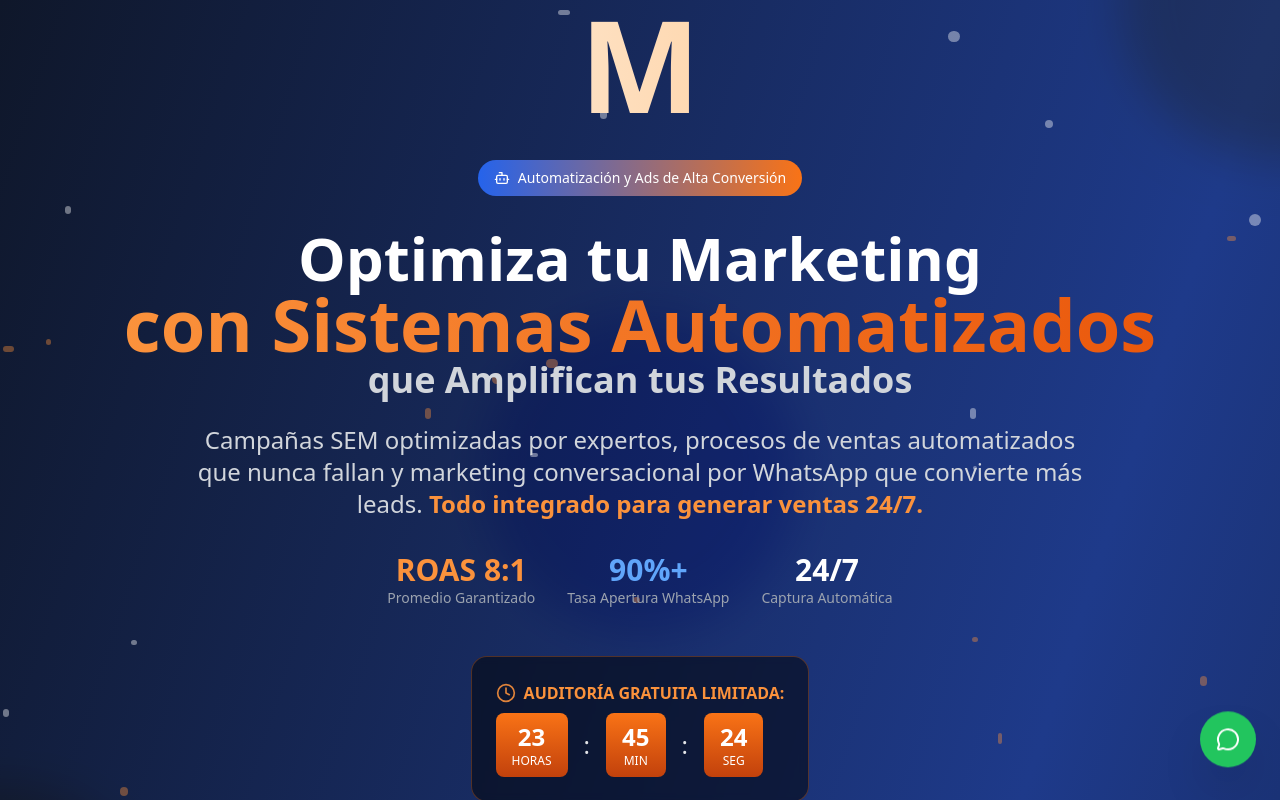
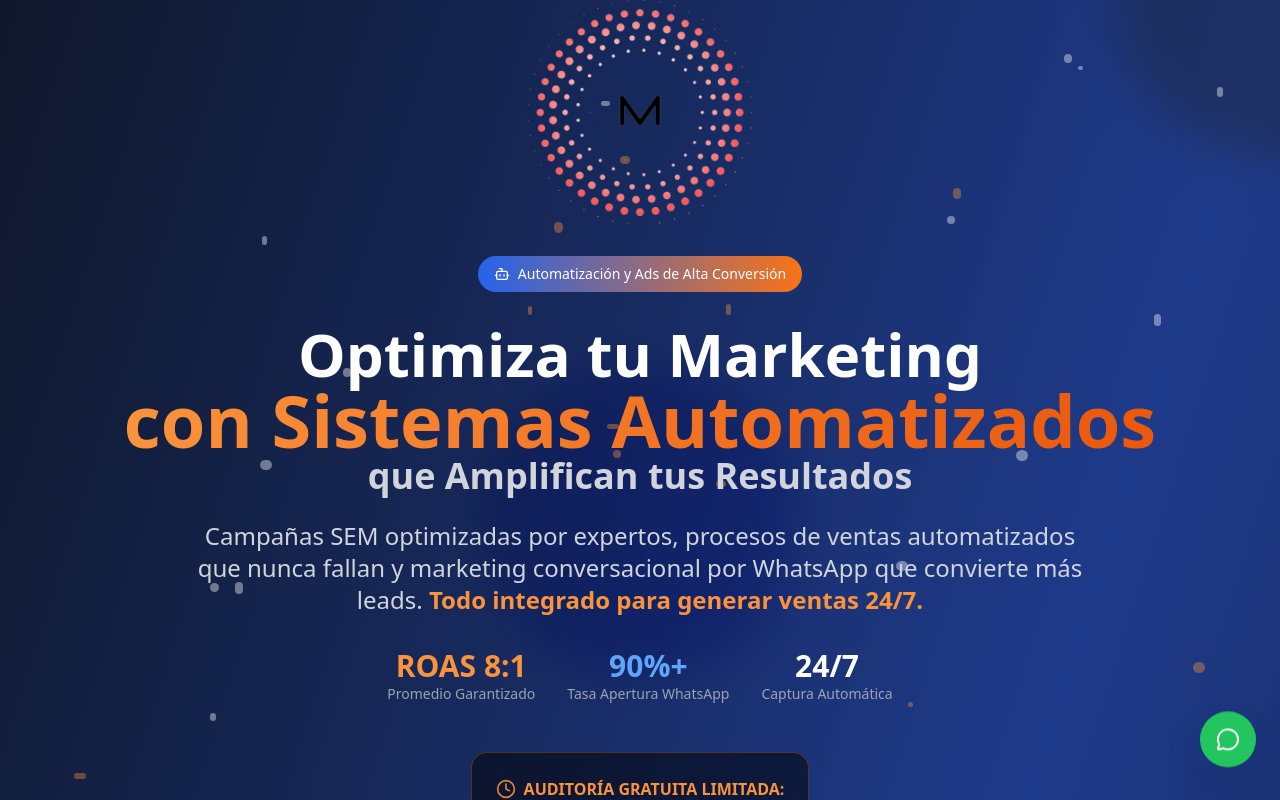
Before and after one commit to wizard-cloud/workspace, a React (Vite) app: page / in a window 1280 px wide. Shown: the top 800 px of the page. Built offline with nearby package versions, Linux system fonts and the light colour scheme.

Commit message:
Primer caso

```diff
--- a/src/MarketingAgencyLanding.tsx
+++ b/src/MarketingAgencyLanding.tsx
@@ -180,9 +180,19 @@ const MarketingAgencyLanding = () => {
 
         <div className={`relative z-10 text-center max-w-6xl mx-auto transition-all duration-1000 ${isVisible ? 'opacity-100 translate-y-0' : 'opacity-0 translate-y-10'}`}>
           {/* Logo M */}
-          <div className="text-8xl md:text-9xl font-bold mb-8 bg-gradient-to-r from-white to-orange-300 bg-clip-text text-transparent">
-            M
-          </div>
+          <div className="mb-8 flex justify-center">
+
+	<img
+    src="/logo2.png"
+
+	alt="Logo de la marca"
+
+	className="w-32 md:w-48 lg:w-56 h-auto object-contain"
+
+	/>
+
+</div>
+
 
           {/* Badge */}
           <div className="inline-flex items-center px-4 py-2 bg-gradient-to-r from-blue-600 to-orange-500 rounded-full text-sm font-medium mb-8">
```
